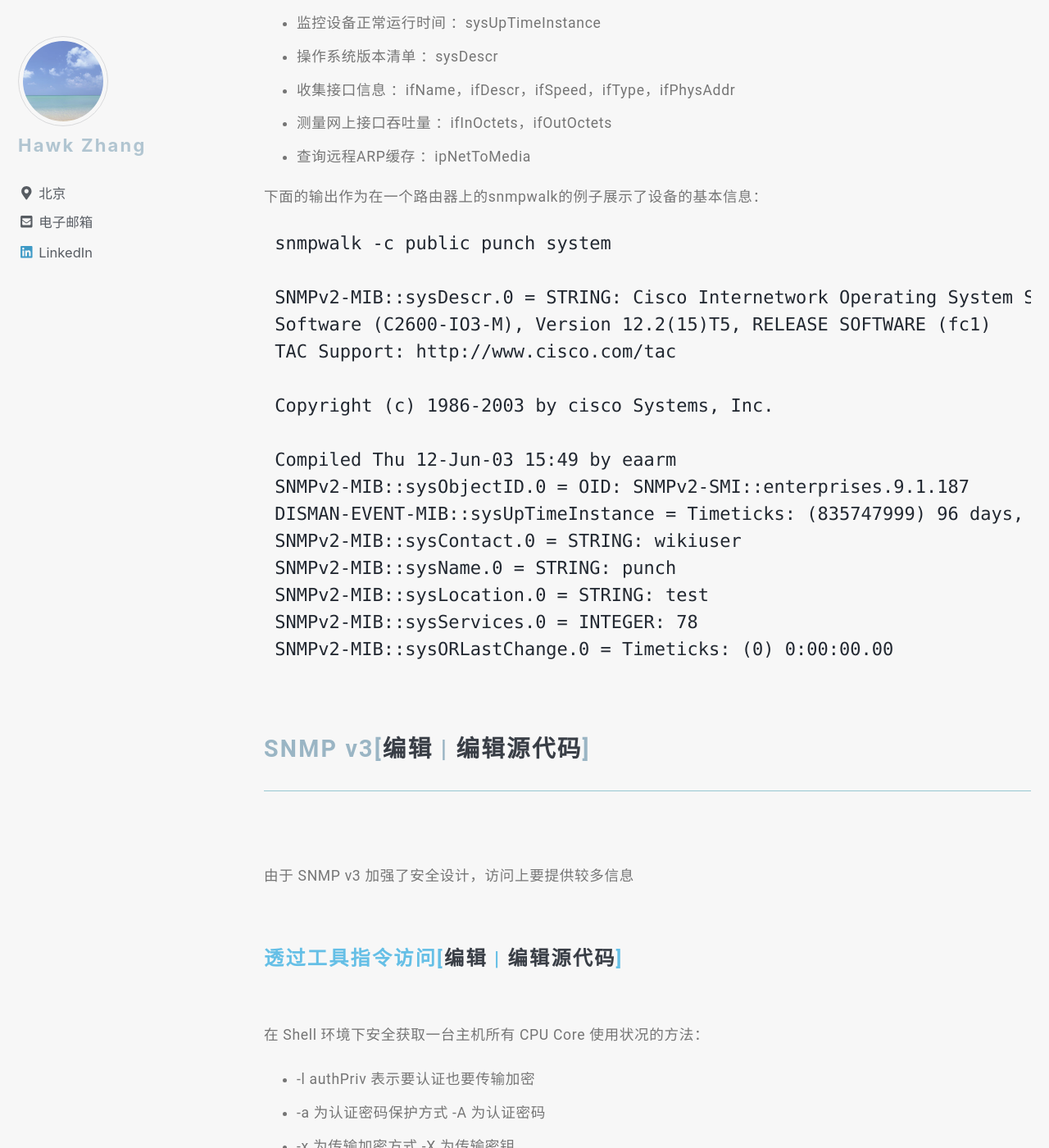
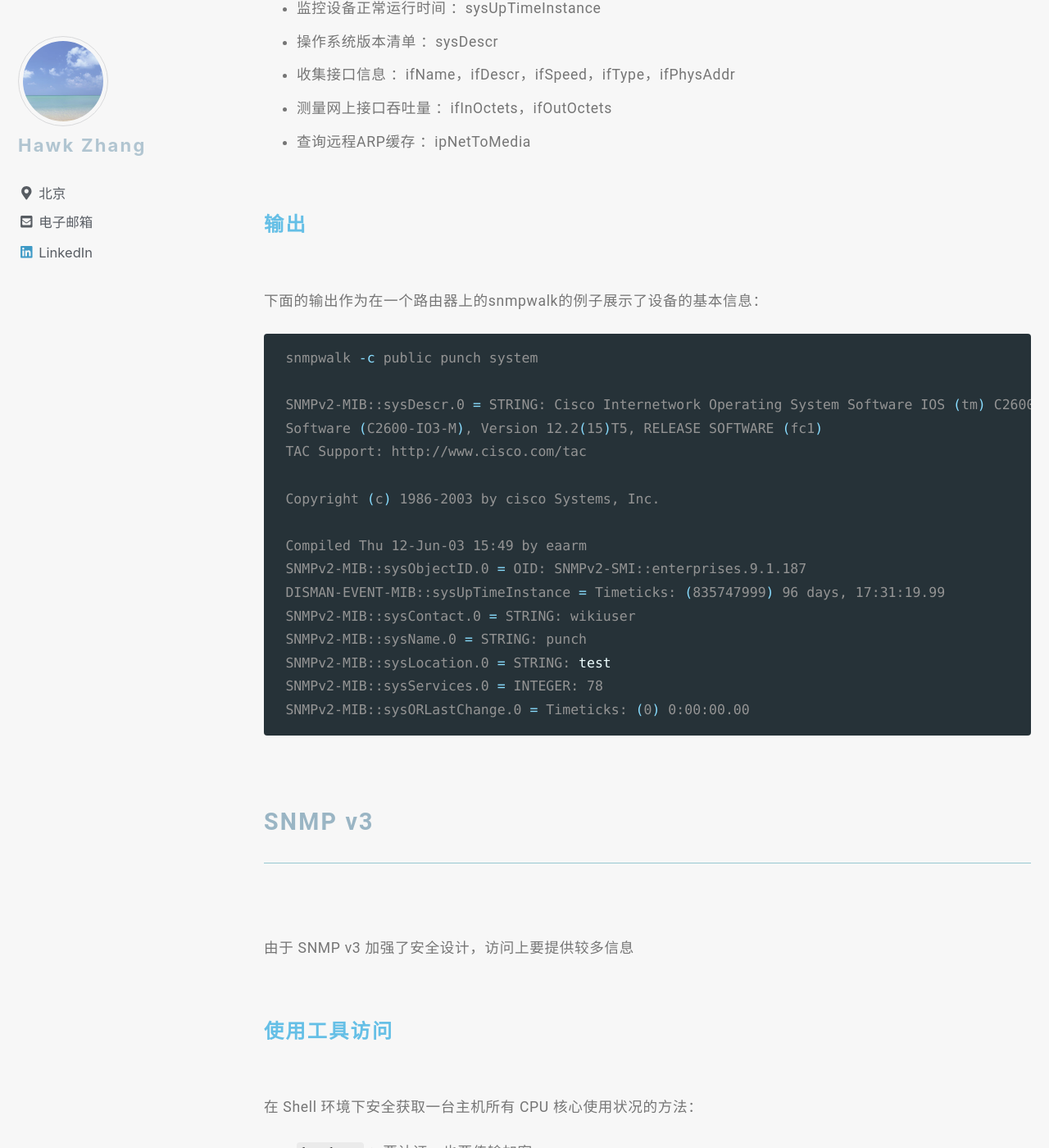
Before and after one commit to narru888/linotes_note, a Jekyll site: the page built from _posts/monitor/zabbix/2018-01-02-monitor.snmp.md, in a window 1280 px wide and 1400 px high, scrolled down 13521 px. Shown: the whole window at 82% size. Built offline with Jekyll 4.4.1, drawn with Linux system fonts in a browser that asks for light colours; nearby versions of some CDN libraries; a script that is not in the unit is left out; some of the changed text lies outside the part shown.

Commit message:
update on 2018-10-21 13:44:01 CST

````diff
--- a/_posts/monitor/zabbix/2018-01-02-monitor.snmp.md
+++ b/_posts/monitor/zabbix/2018-01-02-monitor.snmp.md
@@ -442,6 +442,11 @@
 ## 监控范例
 
 
+
+
+
+
+
 ### SNMP v1 v2c
 
 
@@ -454,9 +459,13 @@
 * 测量网上接口吞吐量 ：ifInOctets，ifOutOctets
 * 查询远程ARP缓存 ：ipNetToMedia
 
+
+
+#### 输出
+
 下面的输出作为在一个路由器上的snmpwalk的例子展示了设备的基本信息：
 
-<pre>
+```bash
  snmpwalk -c public punch system
 
  SNMPv2-MIB::sysDescr.0 = STRING: Cisco Internetwork Operating System Software IOS (tm) C2600
@@ -473,20 +482,32 @@
  SNMPv2-MIB::sysLocation.0 = STRING: test
  SNMPv2-MIB::sysServices.0 = INTEGER: 78
  SNMPv2-MIB::sysORLastChange.0 = Timeticks: (0) 0:00:00.00
-</pre>
+```
 
-### SNMP v3[[编辑](https://zh.wikipedia.org/w/index.php?title=%E7%AE%80%E5%8D%95%E7%BD%91%E7%BB%9C%E7%AE%A1%E7%90%86%E5%8D%8F%E8%AE%AE&veaction=edit&section=19 "编辑章节：SNMP v3") | [编辑源代码](https://zh.wikipedia.org/w/index.php?title=%E7%AE%80%E5%8D%95%E7%BD%91%E7%BB%9C%E7%AE%A1%E7%90%86%E5%8D%8F%E8%AE%AE&section=19&veaction=editsource "编辑章节：SNMP v3")]
+
+
+
+
+
+
+
+
+
+### SNMP v3
 
 由于 SNMP v3 加强了安全设计，访问上要提供较多信息
 
-#### 透过工具指令访问[[编辑](https://zh.wikipedia.org/w/index.php?title=%E7%AE%80%E5%8D%95%E7%BD%91%E7%BB%9C%E7%AE%A1%E7%90%86%E5%8D%8F%E8%AE%AE&veaction=edit&section=20 "编辑章节：透过工具指令访问") | [编辑源代码](https://zh.wikipedia.org/w/index.php?title=%E7%AE%80%E5%8D%95%E7%BD%91%E7%BB%9C%E7%AE%A1%E7%90%86%E5%8D%8F%E8%AE%AE&section=20&veaction=editsource "编辑章节：透过工具指令访问")]
 
-在 Shell 环境下安全获取一台主机所有 CPU Core 使用状况的方法：
+#### 使用工具访问
 
-* -l authPriv 表示要认证也要传输加密
-* -a 为认证密码保护方式 -A 为认证密码
-* -x 为传输加密方式 -X 为传输密钥
-* 1.3.6.1.2.1.25.3.3.1.2 表示要监视所有 CPU Core 使用状况
+在 Shell 环境下安全获取一台主机所有 CPU 核心使用状况的方法：
+
+* `-l authPriv` ：要认证，也要传输加密
+* `-a` ：认证密码保护方式
+* `-A` ：认证密码
+* `-x` ：传输加密方式
+* `-X` ：传输密钥
+* `1.3.6.1.2.1.25.3.3.1.2` 表示要监视所有 CPU Core 使用状况
 
 <pre>
 1 snmpwalk -v 3 -l authPriv -u user \
````
